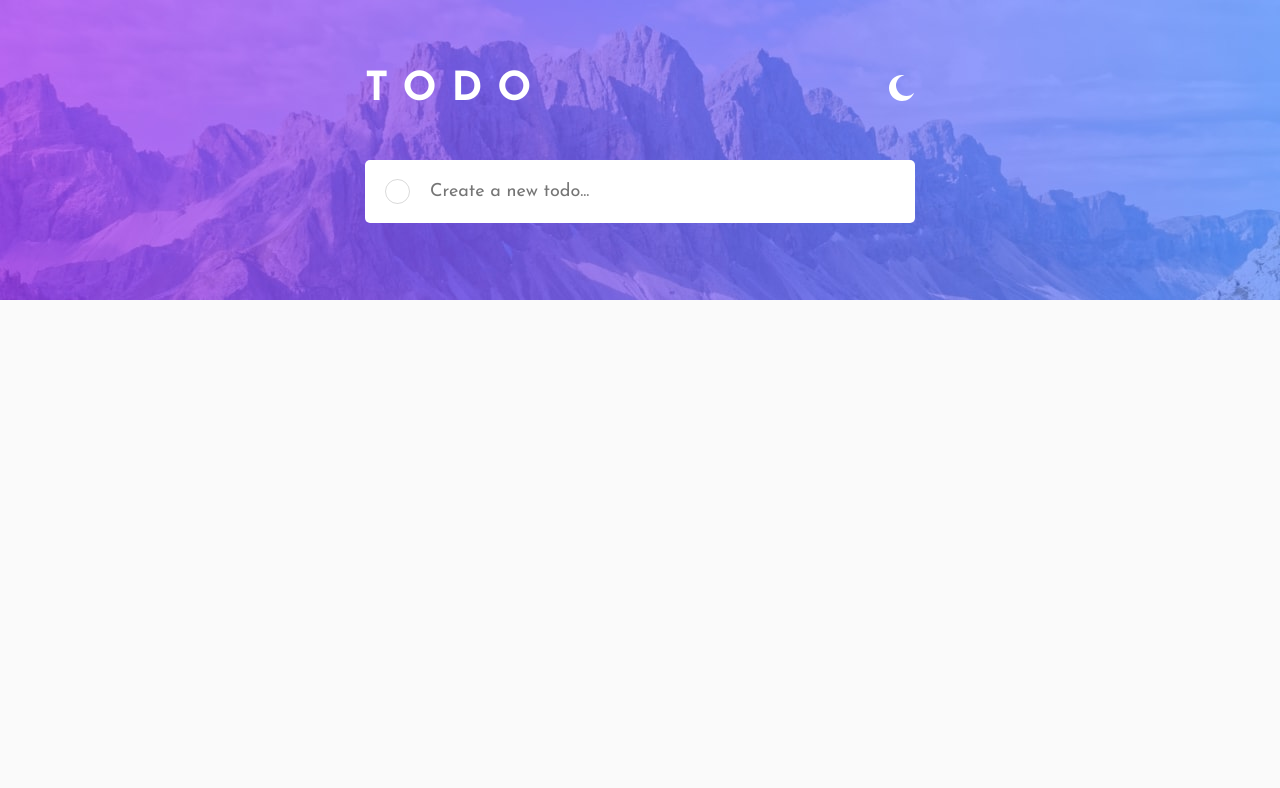
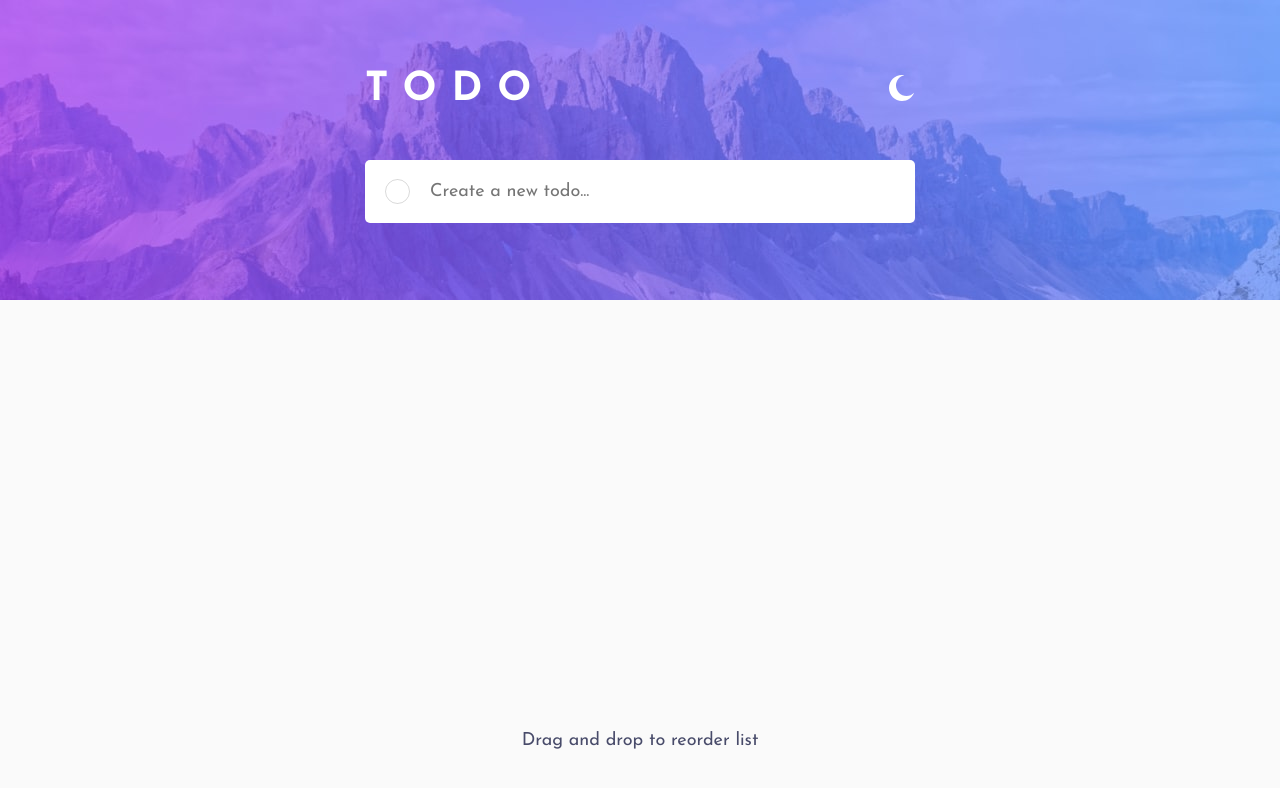
Before and after one commit to mateuszluczkowski/react-mentor-redux-todo, a React (Create React App) app: page / in a window 1280 px wide. Shown: the top 788 px of the page. Built offline with nearby package versions, Linux system fonts and the light colour scheme.

Commit message:
added footer

```diff
--- a/src/App.js
+++ b/src/App.js
@@ -3,7 +3,14 @@ import { useDispatch, useSelector } from "react-redux";
 
 import { GlobalStyle, theme } from "theme";
 import { toggle } from "reducers/themeToggle.reducer";
-import { Header, InputTodo, List, TodoWindow, Wrapper } from "components";
+import {
+   Footer,
+   Header,
+   InputTodo,
+   List,
+   TodoWindow,
+   Wrapper,
+} from "components";
 
 const App = () => {
    const dispatch = useDispatch();
@@ -29,6 +36,7 @@ const App = () => {
                <List />
             </TodoWindow>
          </Wrapper>
+         <Footer>Drag and drop to reorder list</Footer>
       </ThemeProvider>
    );
 };
--- a/src/components/CheckCircle/CheckCircle.css.js
+++ b/src/components/CheckCircle/CheckCircle.css.js
@@ -26,6 +26,12 @@ export const Circle = styled.p`
 
    ${({ id }) => (id === undefined ? " cursor:unset;" : null)}
    user-select: none;
+   &:hover {
+      border: ${({ theme, isDark }) =>
+         isDark
+            ? "1px solid rgba(255, 255, 255, 0.35)"
+            : "1px solid rgba(0, 0, 0, 0.35)"};
+   }
    @media (max-width: ${({ theme }) => theme.layout.mobile}px) {
       width: 20px;
       height: 20px;
--- /dev/null
+++ b/src/components/Footer/Footer.js
@@ -0,0 +1,11 @@
+import styled from "styled-components";
+const Footer = styled.div`
+   position: absolute;
+   bottom: 50px;
+   left: 50%;
+   transform: translateX(-50%);
+   @media (max-width: ${({ theme }) => theme.layout.mobile}px) {
+      font-size: 14px;
+   }
+`;
+export default Footer;
--- /dev/null
+++ b/src/components/Footer/index.js
@@ -0,0 +1 @@
+export { default } from "./Footer";
--- a/src/components/TodoWindow/TodoWindow.js
+++ b/src/components/TodoWindow/TodoWindow.js
@@ -6,6 +6,7 @@ const TodoWindow = styled.div`
    flex-wrap: wrap;
    flex-basis: 550px;
    margin-top: 70px;
+   margin-bottom: 100px;
    @media (max-width: ${({ theme }) => theme.layout.mobile}px) {
       margin-top: 20px;
    }
--- a/src/components/Wrapper/Wrapper.css.js
+++ b/src/components/Wrapper/Wrapper.css.js
@@ -1,6 +1,7 @@
 import styled from "styled-components";
 
 export const WrapperStyled = styled.div`
+   position: relative;
    display: flex;
    flex-wrap: wrap;
    align-items: flex-start;
--- a/src/components/index.js
+++ b/src/components/index.js
@@ -7,3 +7,4 @@ export { default as List } from "./List";
 export { default as Task } from "./Task";
 export { default as FilterPanel } from "./FilterPanel";
 export { default as FilterList } from "./FilterList";
+export { default as Footer } from "./Footer";
--- a/src/theme/GlobalStyle.js
+++ b/src/theme/GlobalStyle.js
@@ -18,6 +18,7 @@ const GlobalStyle = createGlobalStyle`
 
 }
 .root {
+   position:relative;
    max-width: 100vw;
    overflow:hidden;
     background: ${({ theme, isDark }) =>
```
Also changed, not shown: design/active-states-dark.jpg (deleted), design/active-states-light.jpg (deleted).
